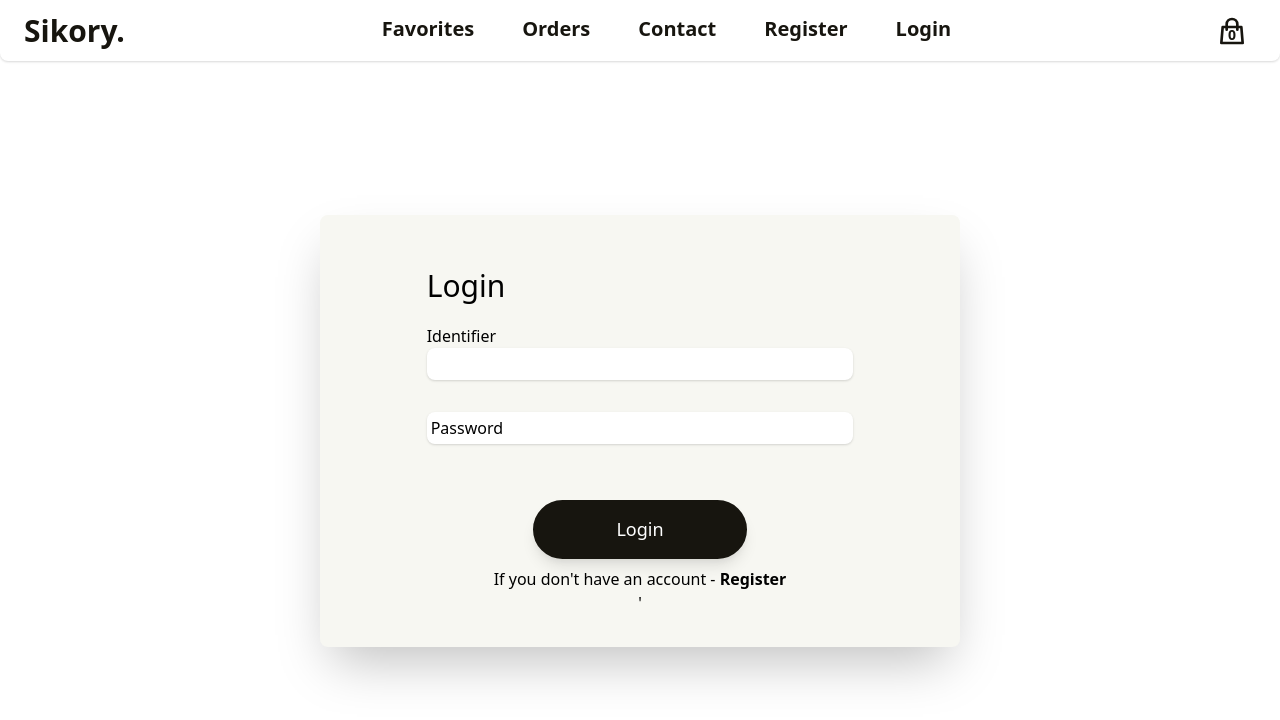
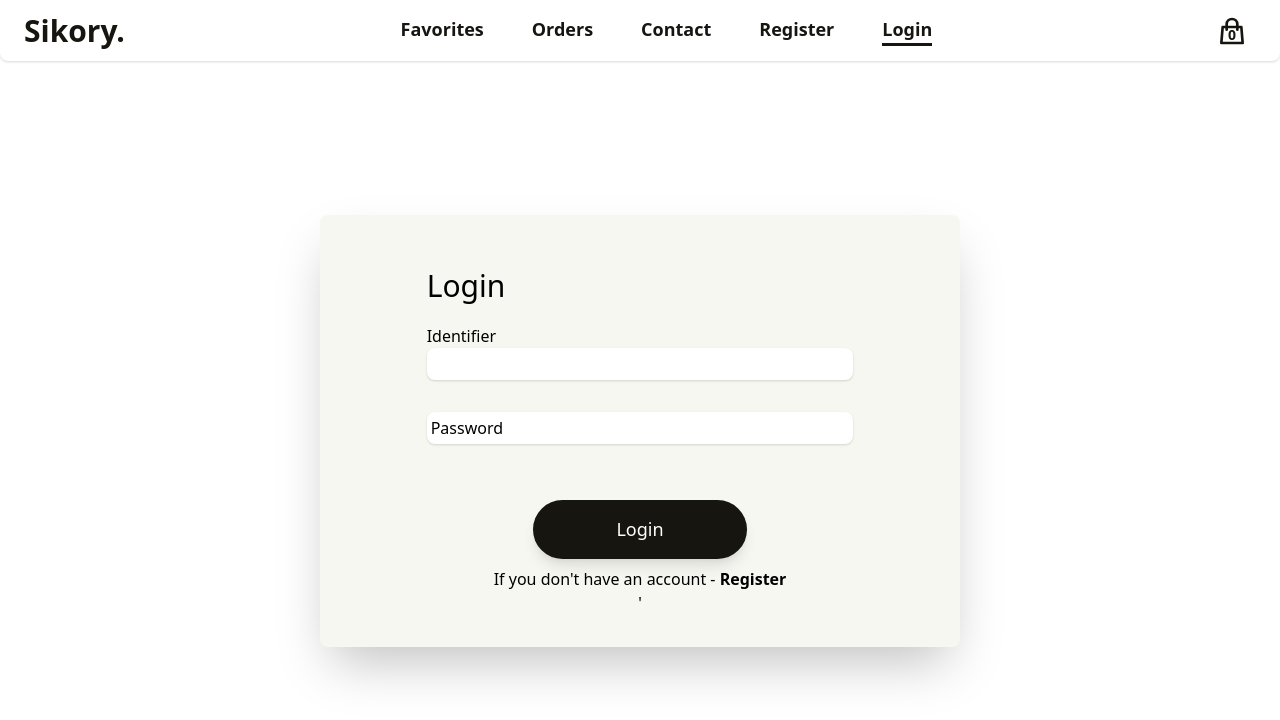
Before and after one commit to pietrushka/ecommerce-watches, a Next.js app: page /login in a window 1280 px wide. Shown: the top 720 px of the page. Built offline with nearby package versions, Linux system fonts and the light colour scheme.

Commit message:
Add current page indicator

```diff
--- a/components/menu-list.js
+++ b/components/menu-list.js
@@ -1,16 +1,40 @@
 import { useContext } from 'react'
 import Link from 'next/link'
-import Router from 'next/router'
+import { useRouter } from 'next/router'
 import Cookies from 'js-cookie'
 
 import AppContext from '../context/app-context'
 import { useCart } from '../hooks/useCart'
 
 export default function MenuList ({ orientation, closeMenu }) {
+  const Router = useRouter()
   const { user, setUser } = useContext(AppContext)
   const { clearCart } = useCart()
+  const pathName = Router.pathname.slice(1)
+  console.log(pathName)
 
-  const liStyles = orientation === 'horizontal' ? ' text-xl font-bold px-6 relative addMenuUnderlineOnHover' : 'px-6 py-2 text-center bg-primary text-secondary my-5 rounded-full border-2 border-primary'
+  const liStyles = optionName => {
+    if (orientation === 'horizontal') {
+      let horizontalStyles = 'text-lg font-bold px-6 relative'
+
+      if (optionName === pathName) {
+        horizontalStyles = `${horizontalStyles} addFixedUnderline`
+      } else {
+        horizontalStyles = `${horizontalStyles} addMenuUnderlineOnHover`
+      }
+
+      return horizontalStyles
+    } else {
+      let verticalStyles = 'px-6 py-2 text-center my-5 rounded-full border-2 border-primary'
+      const invertStyles = 'bg-primary text-secondary'
+      if (optionName === pathName) {
+        verticalStyles = `${verticalStyles} ${invertStyles}`
+      } else {
+        verticalStyles = `${verticalStyles} bg-secondary text-primary hover:bg-primary hover:text-secondary`
+      }
+      return verticalStyles
+    }
+  }
 
   const ulClassNames = orientation === 'horizontal'
     ? 'hidden md:flex lg:text-xl xl:text-2xl'
@@ -31,37 +55,37 @@ export default function MenuList ({ orientation, closeMenu }) {
   return (
 
     <ul className={` text-center ${ulClassNames} `}>
-      <li className={liStyles} onClick={closeMenu}>
+      <li className={liStyles('favorites')} onClick={closeMenu}>
         <Link href='/favorites'>
-          <a>Favorites</a>
+          <a className='outline-none'>Favorites</a>
         </Link>
       </li>
-      <li className={liStyles} onClick={closeMenu}>
+      <li className={liStyles('orders')} onClick={closeMenu}>
         <Link href='/orders'>
-          <a>Orders</a>
+          <a className='outline-none'>Orders</a>
         </Link>
       </li>
-      <li className={liStyles} onClick={closeMenu}>
+      <li className={liStyles('contact')} onClick={closeMenu}>
         <Link href='/contact'>
-          <a>Contact</a>
+          <a className='outline-none'>Contact</a>
         </Link>
       </li>
       {user ? (
-        <li className={liStyles} onClick={closeMenu}>
-          <button onClick={logout}>
-                Logout
+        <li className={liStyles('logout')} onClick={closeMenu}>
+          <button className='outline-none' onClick={logout}>
+            Logout
           </button>
         </li>
       ) : (
         <>
-          <li className={liStyles} onClick={closeMenu}>
+          <li className={liStyles('register')} onClick={closeMenu}>
             <Link href='/register'>
-              <a>Register</a>
+              <a className='outline-none'>Register</a>
             </Link>
           </li>
-          <li className={liStyles} onClick={closeMenu}>
+          <li className={liStyles('login')} onClick={closeMenu}>
             <Link href='/login'>
-              <a>Login</a>
+              <a className='outline-none'>Login</a>
             </Link>
           </li>
         </>
--- a/styles/index.css
+++ b/styles/index.css
@@ -26,8 +26,17 @@
   border-top-left-radius: 0;
 }
 
+.addFixedUnderline::after {
+  content: '';
+  display: block;
+  width: 100%;
+  height: 3px;
+  background-color: #17150F;
+  transition: width .3s;
+}
 
-.addMenuUnderlineOnHover::after {
+
+.addMenuUnderlineOnHover a::after {
   content: '';
   display: block;
   width: 0;
@@ -36,7 +45,7 @@
   transition: width .3s;
 }
 
-.addMenuUnderlineOnHover:hover::after {
+.addMenuUnderlineOnHover a:hover::after {
   width: 100%;
 }
 
```
